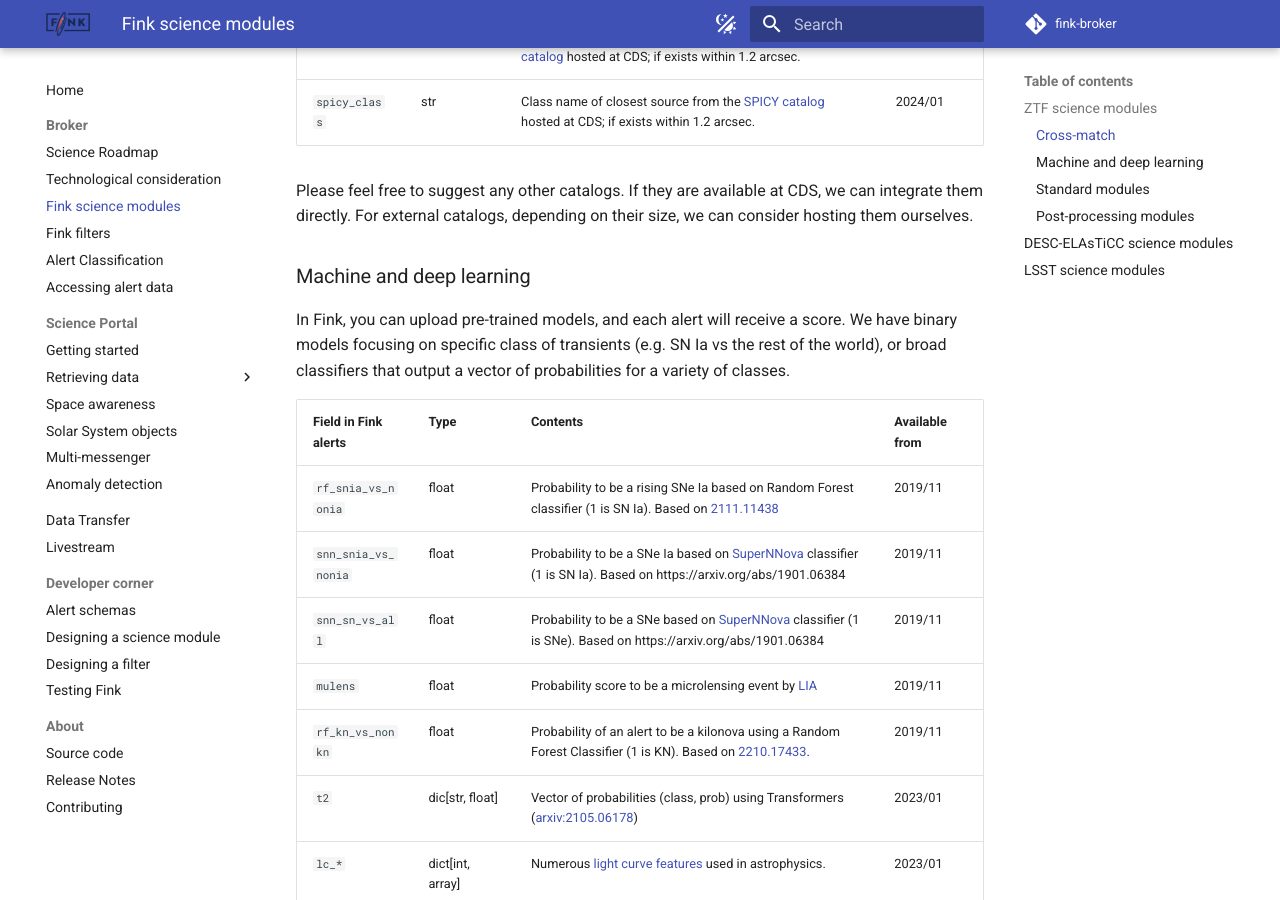
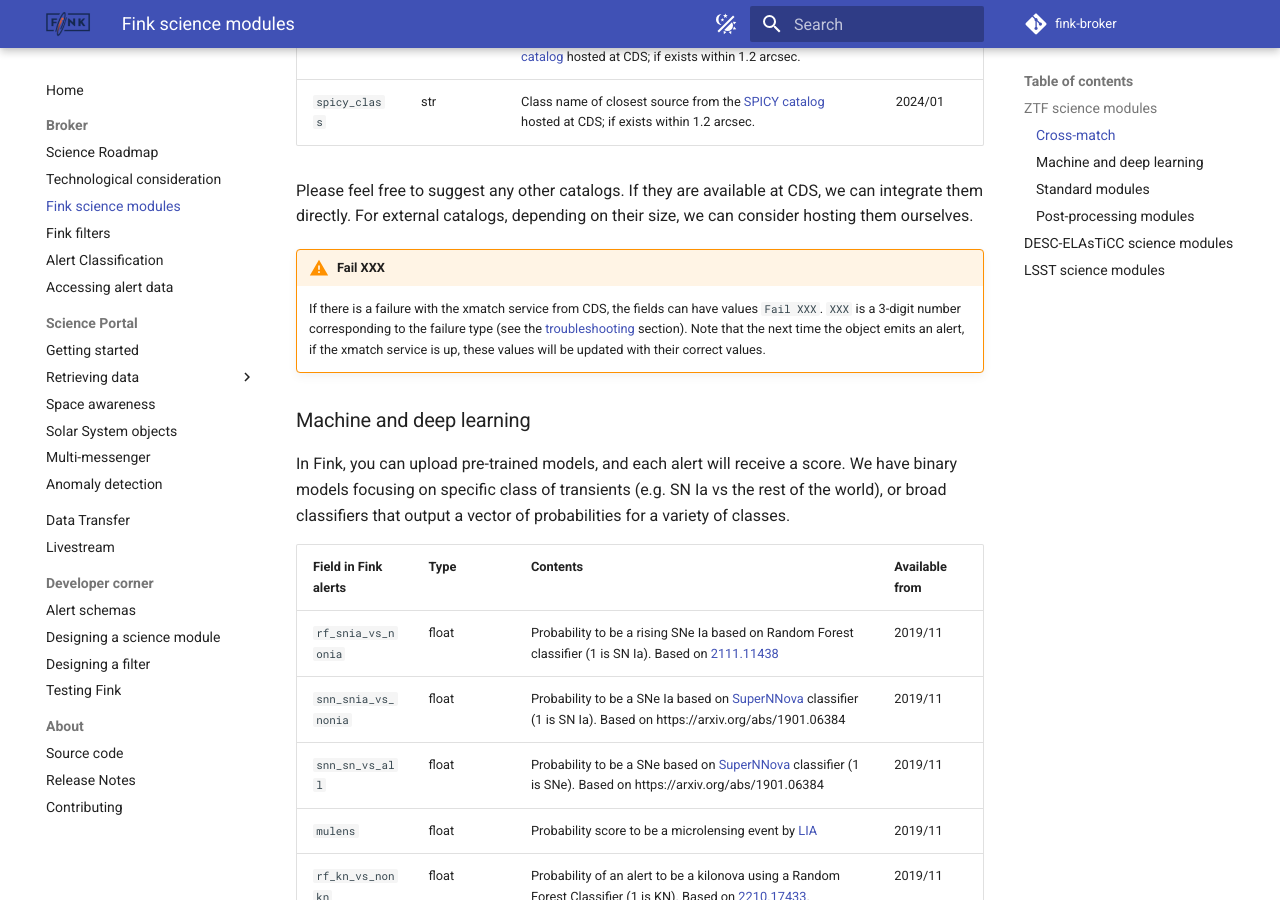
Before and after one commit to astrolabsoftware/fink, an MkDocs documentation site: the page built from docs/broker/science_modules.md, in a window 1280 px wide and 900 px high, scrolled down 1651 px. Built offline with MkDocs 1.6.1 and Material for MkDocs 9.7.7, drawn with Linux system fonts in a browser that asks for light colours; comment, search, counter and statistics services are not loaded.

Commit message:
Add information on crossmatch failure

```diff
--- a/docs/broker/science_modules.md
+++ b/docs/broker/science_modules.md
@@ -45,6 +45,9 @@ For each alert, we look for counterparts in various databases or catalogs (spati
 | `spicy_class` | str | Class name of closest source from the [SPICY catalog](https://vizier.cds.unistra.fr/viz-bin/VizieR-3?-source=J/ApJS/254/33/table1) hosted at CDS; if exists within 1.2 arcsec. | 2024/01 |
 
 Please feel free to suggest any other catalogs. If they are available at CDS, we can integrate them directly. For external catalogs, depending on their size, we can consider hosting them ourselves.
+
+!!! warning "Fail XXX"
+    If there is a failure with the xmatch service from CDS, the fields can have values `Fail XXX`. `XXX` is a 3-digit number corresponding to the failure type (see the [troubleshooting](../services/search/troubleshooting.md) section). Note that the next time the object emits an alert, if the xmatch service is up, these values will be updated with their correct values.
 
 ### Machine and deep learning
 
```
